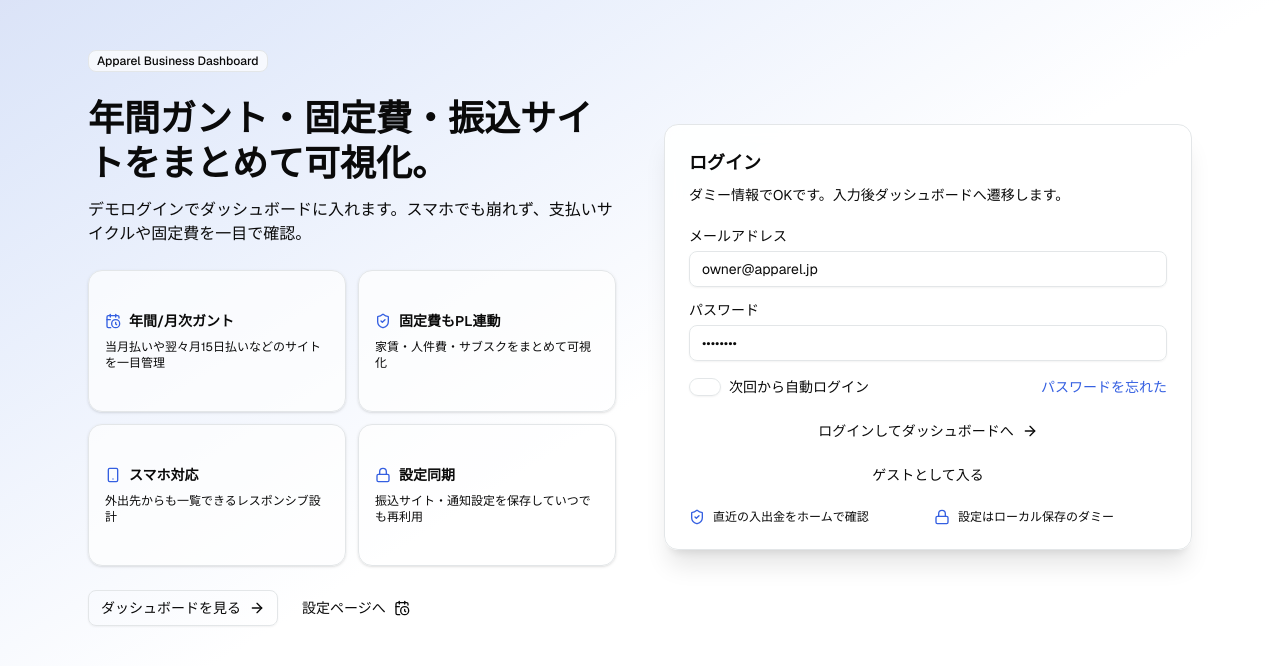
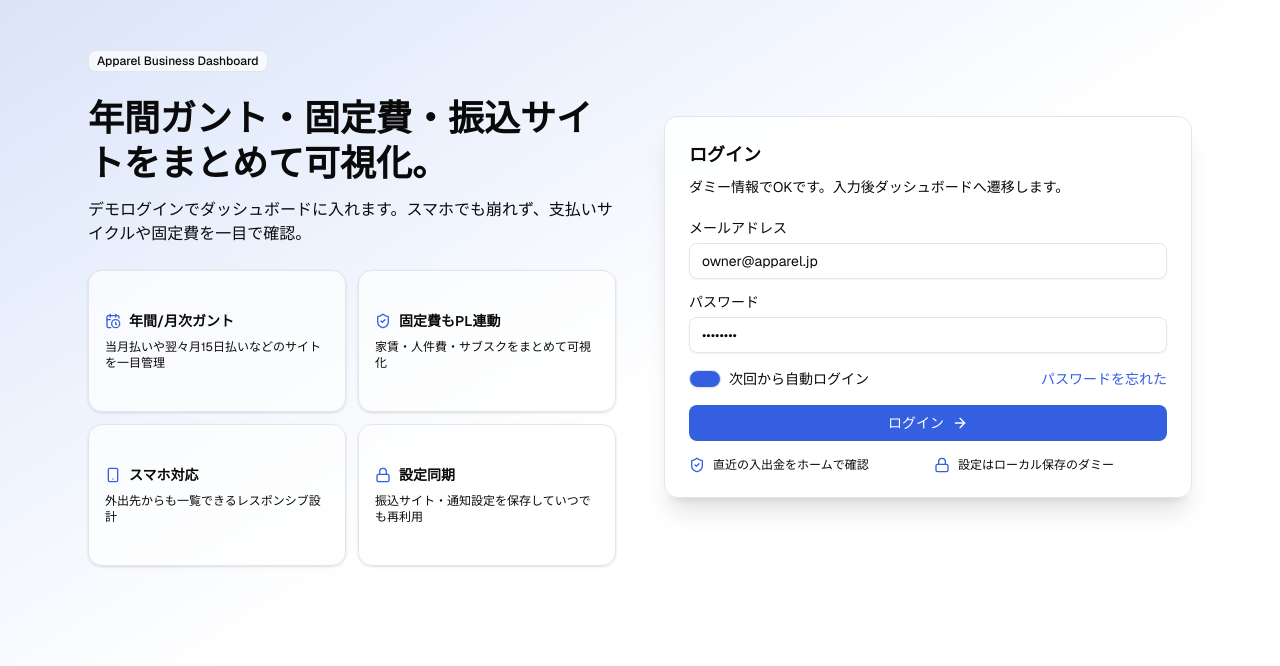
Before and after one commit to nobuo-1/Longs-project, a Next.js app: page /login in a window 1280 px wide. Shown: the top 666 px of the page. Built offline with nearby package versions, Linux system fonts and the light colour scheme.

Commit message:
１３・ログインページ完成

```diff
--- a/app/login/page.tsx
+++ b/app/login/page.tsx
@@ -63,18 +63,6 @@ export default function LoginPage() {
               )
             })}
           </div>
-          <div className="flex flex-wrap gap-3">
-            <Link href="/">
-              <Button variant="outline" className="gap-2">
-                ダッシュボードを見る <ArrowRight className="w-4 h-4" />
-              </Button>
-            </Link>
-            <Link href="/settings">
-              <Button variant="ghost" className="gap-2">
-                設定ページへ <CalendarClock className="w-4 h-4" />
-              </Button>
-            </Link>
-          </div>
         </div>
 
         <Card className="backdrop-blur bg-white/90 shadow-xl border border-border/80">
@@ -97,6 +85,7 @@ export default function LoginPage() {
                   <Switch
                     checked={rememberMe}
                     onCheckedChange={(checked: boolean) => setRememberMe(Boolean(checked))}
+                    className="data-[state=checked]:bg-[#345fe1]"
                   />
                   <span className="text-sm text-muted-foreground">次回から自動ログイン</span>
                 </div>
@@ -105,12 +94,13 @@ export default function LoginPage() {
                 </Link>
               </div>
               <div className="space-y-2">
-                <Button type="submit" className="w-full gap-2" disabled={loading}>
-                  {loading ? "ログイン中..." : "ログインしてダッシュボードへ"}
+                <Button
+                  type="submit"
+                  className="w-full gap-2 bg-[#345fe1] hover:bg-[#2a4bb3] text-white"
+                  disabled={loading}
+                >
+                  {loading ? "ログイン中..." : "ログイン"}
                   <ArrowRight className="w-4 h-4" />
-                </Button>
-                <Button type="button" variant="secondary" className="w-full" onClick={() => router.push("/")}>
-                  ゲストとして入る
                 </Button>
               </div>
               <div className="grid grid-cols-2 gap-3 text-xs text-muted-foreground">
```
